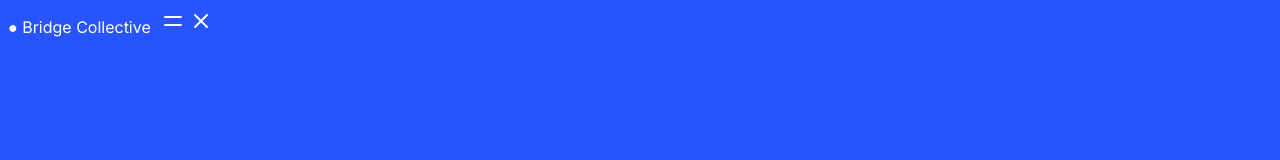
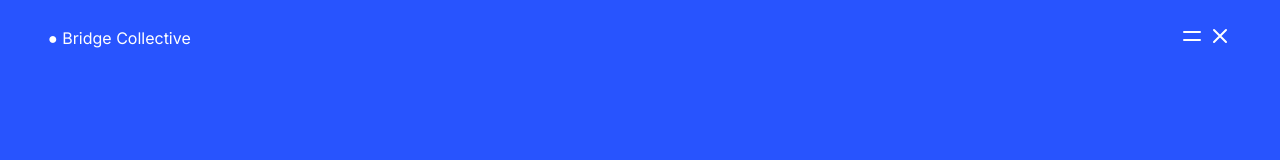
Before and after one commit to runny-life/grid-landing-page, a website built with Vite: page index.html in a window 1280 px wide. Built offline with nearby package versions, Linux system fonts and the light colour scheme.

Commit message:
feat: add styles layout header

```diff
--- a/src/styles/base/base.scss
+++ b/src/styles/base/base.scss
@@ -1,4 +1,12 @@
 @use "../helpers" as *;
+
+*,
+*::before,
+*::after {
+  padding: 0;
+  margin: 0;
+  box-sizing: border-box;
+}
 
 html {
   scroll-behavior: smooth;
--- a/src/styles/index.scss
+++ b/src/styles/index.scss
@@ -1,3 +1,6 @@
 /*Base*/
 @use "./base/fonts";
 @use "./base/base";
+/*Components*/
+/*Layouts*/
+@use "./layout/header";
--- /dev/null
+++ b/src/styles/layout/header.scss
@@ -0,0 +1,12 @@
+@use "../helpers" as *;
+
+.header {
+  padding-block: rem(24px);
+  padding-inline: fluid(24px, 48px, 375px, 768px);
+
+  &__inner {
+    display: flex;
+    align-items: center;
+    justify-content: space-between;
+  }
+}
```
